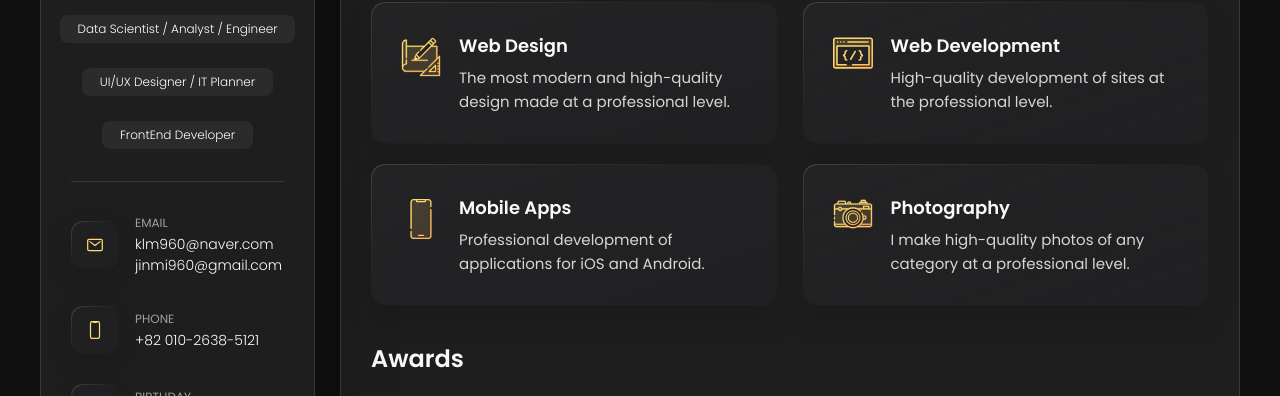
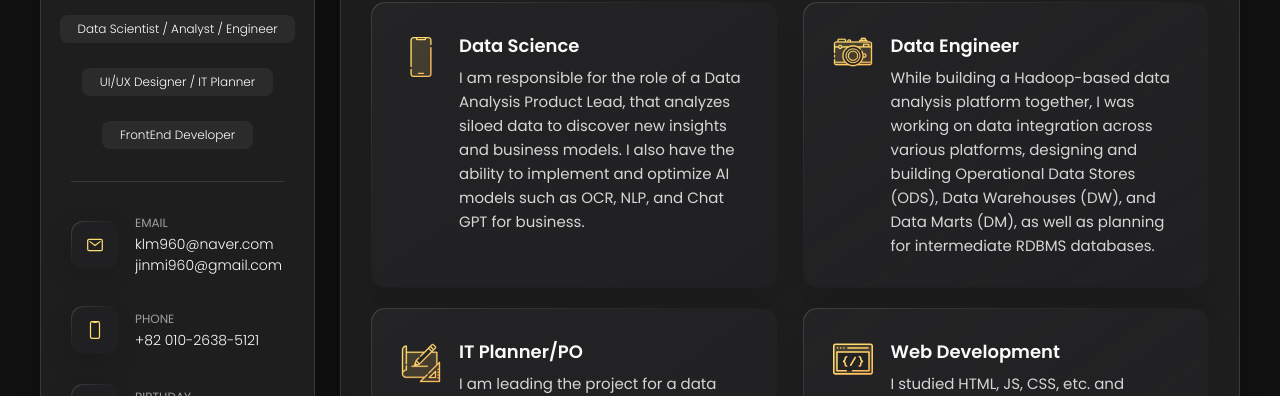
Before and after one commit to jinmi-yang/jinmi-yang.github.io, a plain HTML site: page index.html in a window 1280 px wide. Shown: the part 335-731 px from the top of the page. Drawn offline with nearby package versions, Linux system fonts and the light colour scheme.

Commit message:
start 230809 update

```diff
--- a/index.html
+++ b/index.html
@@ -220,15 +220,47 @@
             <li class="service-item">
 
               <div class="service-icon-box">
+                <img src="./assets/images/icon-app.svg" alt="mobile app icon" width="40">
+              </div>
+
+              <div class="service-content-box">
+                <h4 class="h4 service-item-title">Data Science</h4>
+
+                <p class="service-item-text">
+                  I am responsible for the role of a Data Analysis Product Lead, that analyzes siloed data to discover new insights and business models. I also have the ability to implement and optimize AI models such as OCR, NLP, and Chat GPT for business.
+                </p>
+              </div>
+
+            </li>
+
+            <li class="service-item">
+
+              <div class="service-icon-box">
+                <img src="./assets/images/icon-photo.svg" alt="camera icon" width="40">
+              </div>
+
+              <div class="service-content-box">
+                <h4 class="h4 service-item-title">Data Engineer</h4>
+
+                <p class="service-item-text">
+                  While building a Hadoop-based data analysis platform together, I was working on data integration across various platforms, designing and building Operational Data Stores (ODS), Data Warehouses (DW), and Data Marts (DM), as well as planning for intermediate RDBMS databases.
+                </p>
+              </div>
+
+            </li>
+
+            <li class="service-item">
+
+              <div class="service-icon-box">
                 <img src="./assets/images/icon-design.svg
                 " alt="design icon" width="40">
               </div>
 
               <div class="service-content-box">
-                <h4 class="h4 service-item-title">Web design</h4>
+                <h4 class="h4 service-item-title">IT Planner/PO</h4>
 
                 <p class="service-item-text">
-                  The most modern and high-quality design made at a professional level.
+                  I am leading the project for a data analysis platform, and responsible for discovering new insights and business models among siloed data. From the first planning of the service to the implementation of the business, I am in charge of IT planning, and PM and PO.
                 </p>
               </div>
 
@@ -244,39 +276,7 @@
                 <h4 class="h4 service-item-title">Web development</h4>
 
                 <p class="service-item-text">
-                  High-quality development of sites at the professional level.
-                </p>
-              </div>
-
-            </li>
-
-            <li class="service-item">
-
-              <div class="service-icon-box">
-                <img src="./assets/images/icon-app.svg" alt="mobile app icon" width="40">
-              </div>
-
-              <div class="service-content-box">
-                <h4 class="h4 service-item-title">Mobile apps</h4>
-
-                <p class="service-item-text">
-                  Professional development of applications for iOS and Android.
-                </p>
-              </div>
-
-            </li>
-
-            <li class="service-item">
-
-              <div class="service-icon-box">
-                <img src="./assets/images/icon-photo.svg" alt="camera icon" width="40">
-              </div>
-
-              <div class="service-content-box">
-                <h4 class="h4 service-item-title">Photography</h4>
-
-                <p class="service-item-text">
-                  I make high-quality photos of any category at a professional level.
+                  I studied HTML, JS, CSS, etc. and developed about 5-6 web pages myself from planning to comparing usability and user response by planning and actually creating a web with good usability.
                 </p>
               </div>
 
@@ -1166,7 +1166,7 @@
                     <ion-icon name="eye-outline"></ion-icon>
                   </div>
 
-                  <img src="./assets/images/project-2.png" alt="orizon" loading="lazy">
+                  <img src="./assets/images/son.png" alt="orizon" loading="lazy">
                 </figure>
 
                 <h3 class="project-title">재벌집 막내 아들 테스트</h3>
```
